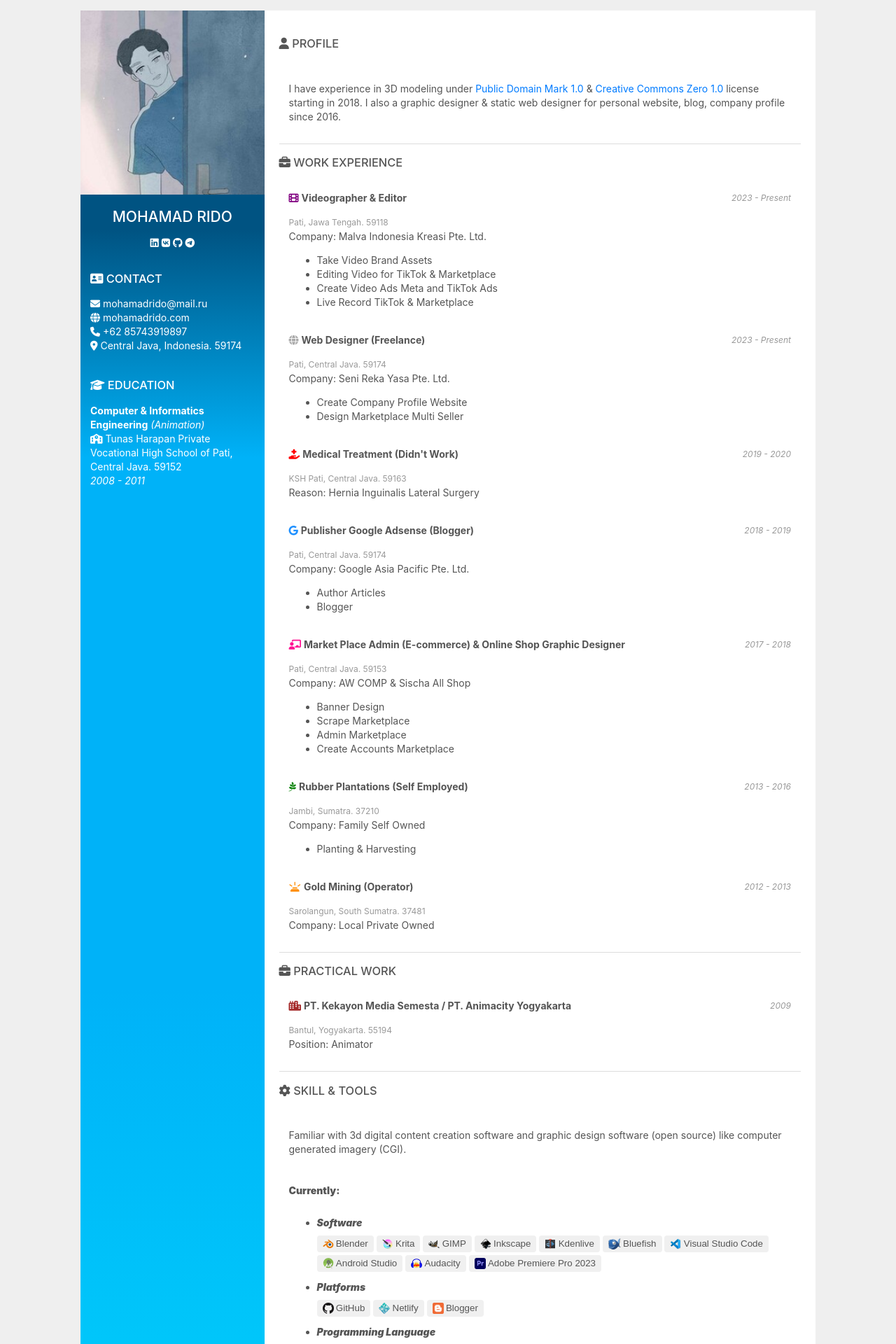
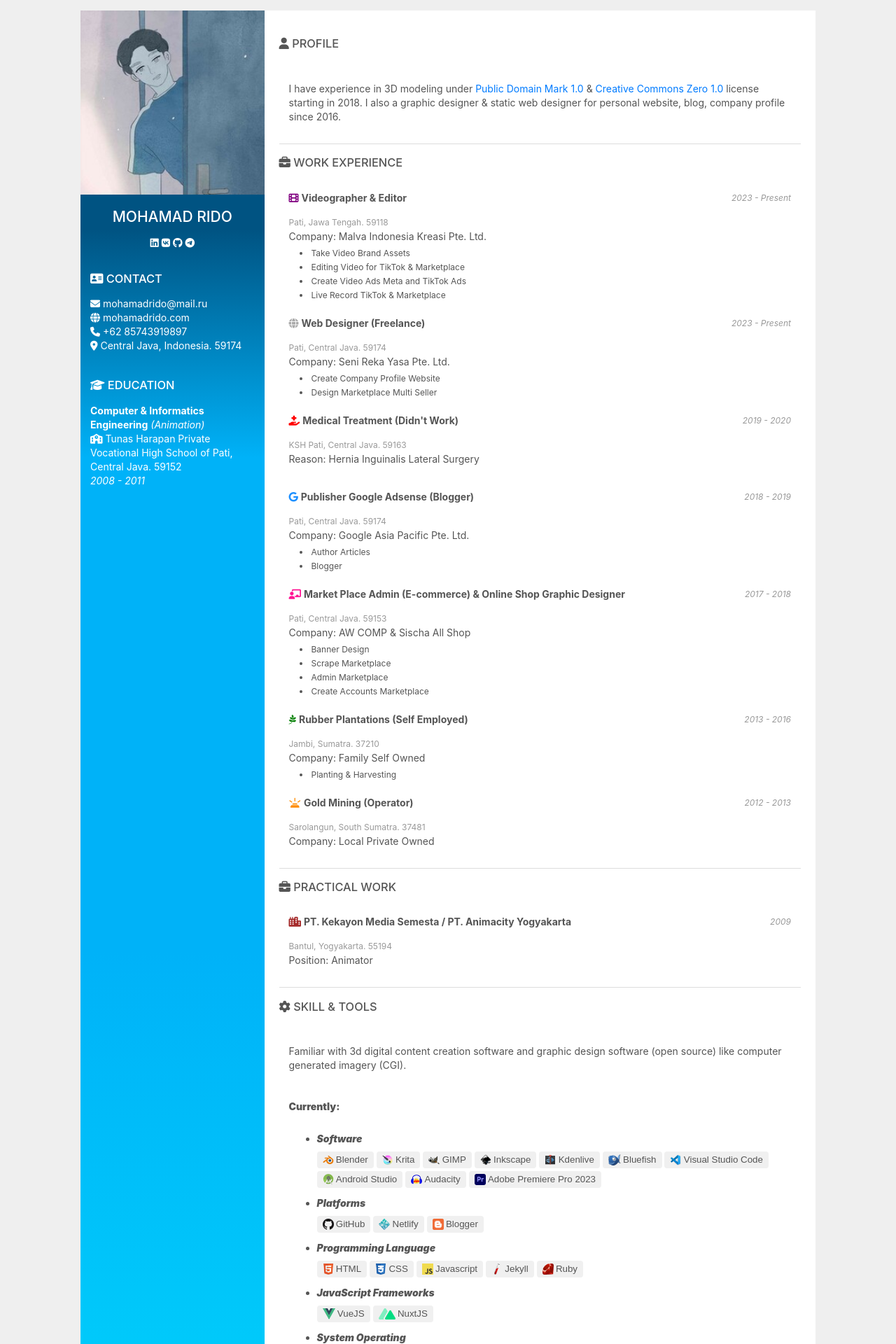
Before and after one commit to j5sacolasembalagens-pixel/xkhujztrbowverbtqv9mmmgnutuqjjakzdfafbwww, a Jekyll site: the page built from index.html, in a window 1280 px wide. Shown: the top 1920 px of the page at 70% size. Built offline with Jekyll 4.4.1, drawn with Linux system fonts in a browser that asks for light colours; nearby versions of some CDN libraries.

Commit message:
Update index.html

```diff
--- a/index.html
+++ b/index.html
@@ -50,12 +50,12 @@
     </div>
     <p><span class="span">Pati, Jawa Tengah. 59118</span><br/>
     Company: Malva Indonesia Kreasi Pte. Ltd.</p>
-      <ul class="l">
+      <div class="lst">
       <li>Take Video Brand Assets</li>
       <li>Editing Video for TikTok & Marketplace</li>
       <li>Create Video Ads Meta and TikTok Ads</li>
       <li>Live Record TikTok & Marketplace</li>
-      </ul>
+      </div>
     <br/>
     <i class="fa fa-globe" style="color:darkgrey;"></i> <b>Web Designer (Freelance)</b>
     <div class="container-right">
@@ -63,10 +63,10 @@
     </div>
     <p><span class="span">Pati, Central Java. 59174</span><br/>
     Company: Seni Reka Yasa  Pte. Ltd.</p>
-      <ul class="l">
+      <div class="lst">
       <li>Create Company Profile Website</li>
       <li>Design Marketplace Multi Seller</li>
-      </ul>
+      </div>
     <br/>
     <i class="fa-solid fa-hand-holding-medical" style="color:red;"></i> <b>Medical Treatment (Didn't Work)</b>
     <div class="container-right">
@@ -81,10 +81,10 @@
     </div>
     <p><span class="span">Pati, Central Java. 59174</span><br/>
     Company: Google Asia Pacific Pte. Ltd.</p>
-      <ul class="l">
+      <div class="lst">
       <li>Author Articles</li>
       <li>Blogger</li>
-      </ul>
+      </div>
     <br/>
     <i class="fa-solid fa-chalkboard-user" style="color:deeppink;"></i> <b>Market Place Admin (E-commerce) & Online Shop Graphic Designer</b>
     <div class="container-right">
@@ -92,12 +92,12 @@
     </div>
     <p><span class="span">Pati, Central Java. 59153</span><br/>
     Company: <span class="s-p" title="AW COMP & Sischa All Shop" rel="nofollow"></span></p>
-      <ul class="l">
+      <div class="lst">
       <li>Banner Design</li>
       <li>Scrape Marketplace</li>
       <li>Admin Marketplace</li>
       <li>Create Accounts Marketplace</li>
-      </ul>
+      </div>
     <br/>
     <i class="fa-brands fa-pagelines" style="color:green;"></i> <b>Rubber Plantations (Self Employed)</b>
     <div class="container-right">
@@ -105,9 +105,9 @@
     </div>
     <p><span class="span">Jambi, Sumatra. 37210</span><br/>
     Company: Family Self Owned</p>
-      <ul class="l">
+      <div class="lst">
       <li>Planting & Harvesting</li>
-      </ul>
+      </div>
     <br/>
     <i class="fa-solid fa-land-mine-on" style="color:darkorange;"></i> <b>Gold Mining (Operator)</b>
     <div class="container-right">
```
